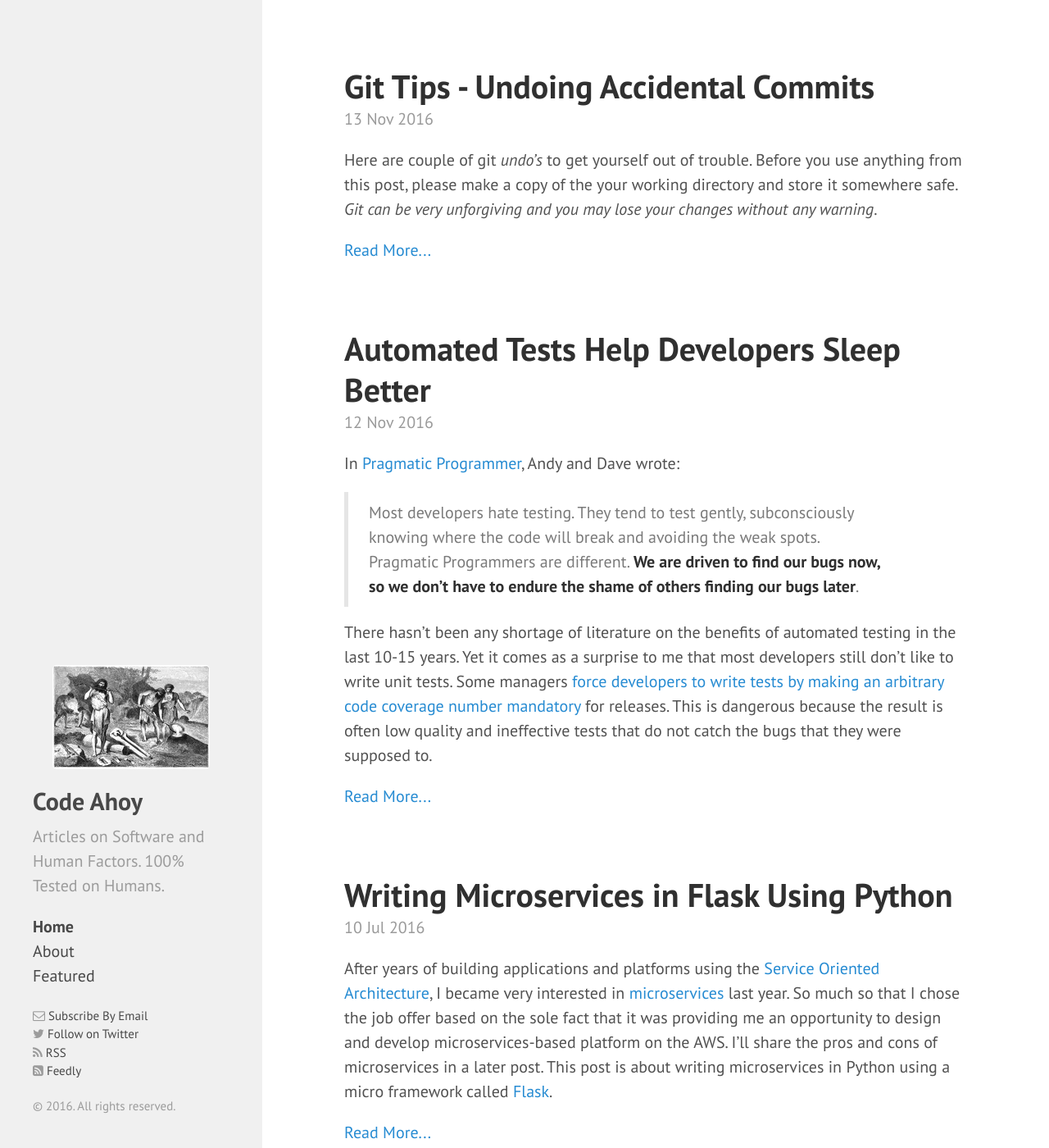
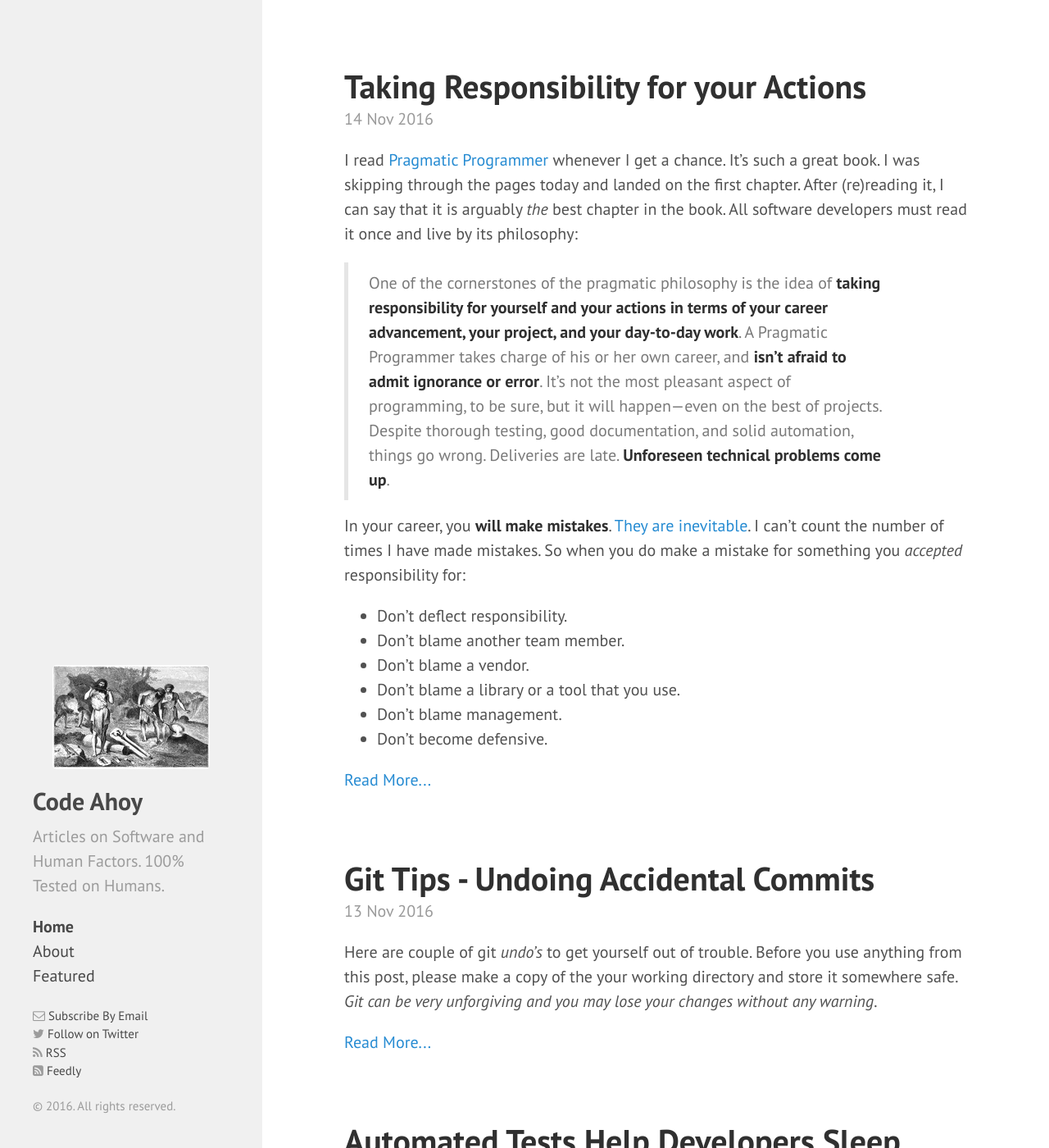
Before and after one commit to talk2viren/umermansoor.github.io, a Jekyll site: the page built from index.html, in a window 1280 px wide and 1400 px high. Shown: the whole window at 82% size. Built offline with Jekyll 4.4.1, drawn with Linux system fonts in a browser that asks for light colours; nearby versions of some CDN libraries; the list of posts is cut into pages by our own code; some of the changed text lies outside the part shown.

Commit message:
new blog post published

```diff
--- a/_posts/2016-11-12-automated-tests-help-developers-sleep-better.md
+++ b/_posts/2016-11-12-automated-tests-help-developers-sleep-better.md
@@ -25,4 +25,4 @@ Developers must be driven to test the *sh***t* out of their code. We must put a
 > Finding bugs is somewhat like fishing with a net. We use fine, small nets (unit tests) to
 catch the minnows, and big, coarse nets (integration tests) to catch the killer sharks.
 
-Pragmatic programmers don't just stop with unit, integration or end-to-end tests. They also load test with 10x the peak traffic to catch the killer whales (even this [wasn't enough for Niantic](http://www.shacknews.com/article/96998/pokemon-go-had-10x-more-users-at-launch-than-the-expected-worst-case-scenario)). They test their system by replaying and replicating actual production traffic patterns. They perform [monkey testing](https://en.wikipedia.org/wiki/Monkey_testing) seeing if their system crashes. **They are motivated to minimize the number of times they'll have to be rocketed out of sleep or spend their weekend to find and fix bugs in their code**.
+Pragmatic programmers don't just stop with unit, integration or end-to-end tests. They also load test with 10x the peak traffic to catch the killer whales (even this [wasn't enough for Niantic](http://www.shacknews.com/article/96998/pokemon-go-had-10x-more-users-at-launch-than-the-expected-worst-case-scenario)). They test their system by replaying and replicating actual production traffic patterns. They perform [monkey testing](https://en.wikipedia.org/wiki/Monkey_testing) seeing if their system crashes. **They work very hard to break their own code, motivated by the desire to minimize the number of times they'll have to be rocketed out of sleep or spend their weekend to find and fix bugs in their code**.
--- /dev/null
+++ b/_posts/2016-11-14-taking-responsibility-for-your-actions.md
@@ -0,0 +1,31 @@
+---
+layout: post
+title: Taking Responsibility for your Actions
+comments: True
+excerpt_separator: <!--more-->
+---
+
+I read [Pragmatic Programmer](https://www.amazon.com/Pragmatic-Programmer-Journeyman-Master/dp/020161622X) whenever I get a chance. It's such a great book. I was skipping through the pages today and landed on the first chapter. After (re)reading it, I can say that it is arguably *the* best chapter in the book. All software developers must read it once and live by its philosophy:
+
+> One of the cornerstones of the pragmatic philosophy is the idea of **taking responsibility for yourself and your actions in terms of your career advancement, your project, and your day-to-day work**. A Pragmatic Programmer takes charge of his or her own career, and **isn't afraid to admit ignorance or error**. It's not the most pleasant aspect of programming, to be sure, but it will happen—even on the best of projects. Despite thorough testing, good documentation, and solid automation, things go wrong. Deliveries are late. **Unforeseen technical problems come up**.
+
+In your career, you **will make mistakes**. [They are inevitable](http://codeahoy.com/2016/04/14/mistakes-at-work-are-not-sins/). I can't count the number of times I have made mistakes. So when you do make a mistake for something you *accepted* responsibility for:
+
+* Don't deflect responsibility.
+* Don't blame another team member.
+* Don't blame a vendor.
+* Don't blame a library or a tool that you use.
+* Don't blame management.
+* Don't become defensive.
+
+<!--more-->
+
+Sure any of the above factors might have played a role in the failure. But deflecting responsibility by making excuses or blaming someone or something is the worst possible way to handle such situations. What you should do instead is own up and offer solutions. That's what your coworkers and management is interested in.
+
+I'm reminded of this [email](https://lkml.org/lkml/2012/12/23/75) from Linus in which he gets furious at a kernel programmer for making up "lame excuses". (For the record, I strongly disagree with the language in the email.)
+
+Responsibility is a two-way street. It has to be both given and **accepted**. I have seen managers foolishly thinking that they can walk up to an employee say out loud "*You are responsible for this*" or "*You own this*" and walk away. Responsibility is not assigned like this - the employee agrees half-heartedly and when things go south, fingers get pointed. **Responsibility has to be willingly accepted by the employee**. Quoting from Pragmatic Programmer:
+
+> **Responsibility is something you actively agree to**. You make a commitment to ensure that something is done right, but you don't necessarily have direct control over every aspect of it. In addition to doing your own personal best, you must analyze the situation for risks that are beyond your control. **You have the right not to take on a responsibility for an impossible situation**, or one in which the risks are too great. You'll have to make the call based on your own ethics and judgment.
+
+This doesn't mean that you should never accept responsibility for anything. That's not how you grow in an organization and it will not help your career. Be fair, professional and ethical - analyze the risks, determine additional needs such as staff, time or budget and negotiate with your boss or manager. You have every right to think about the situation, but be fair in your assessment.
```
